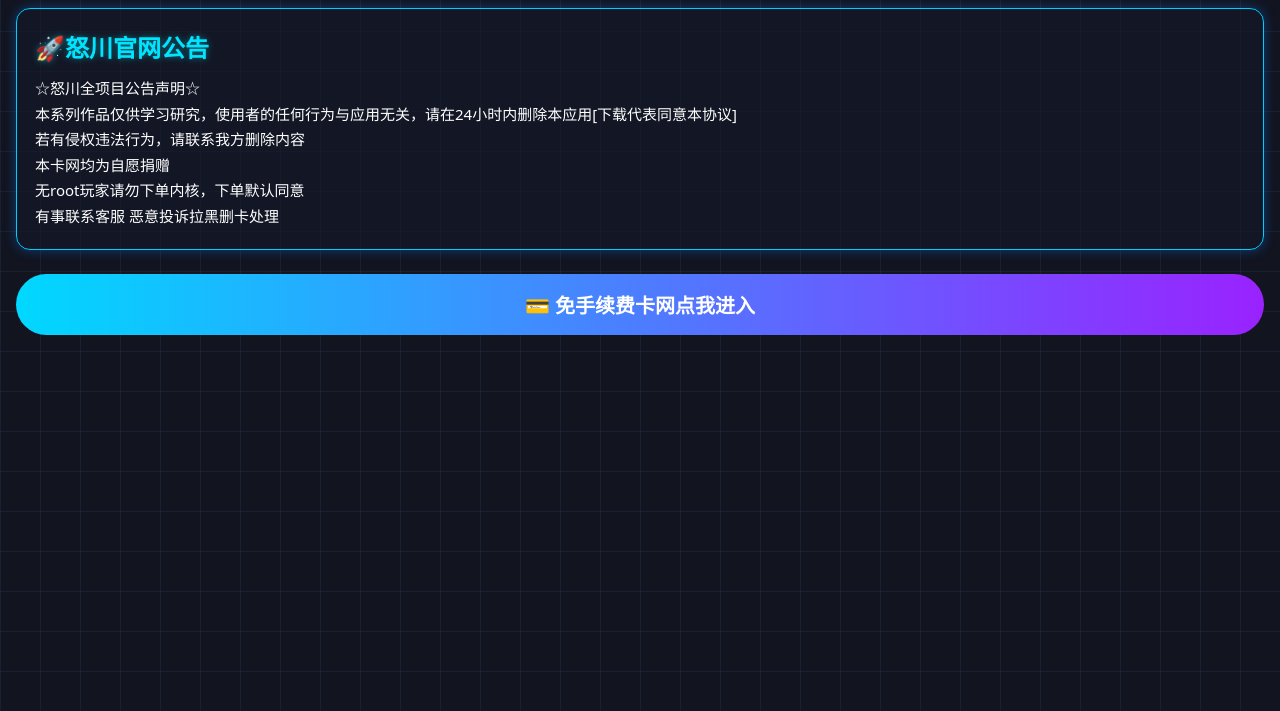
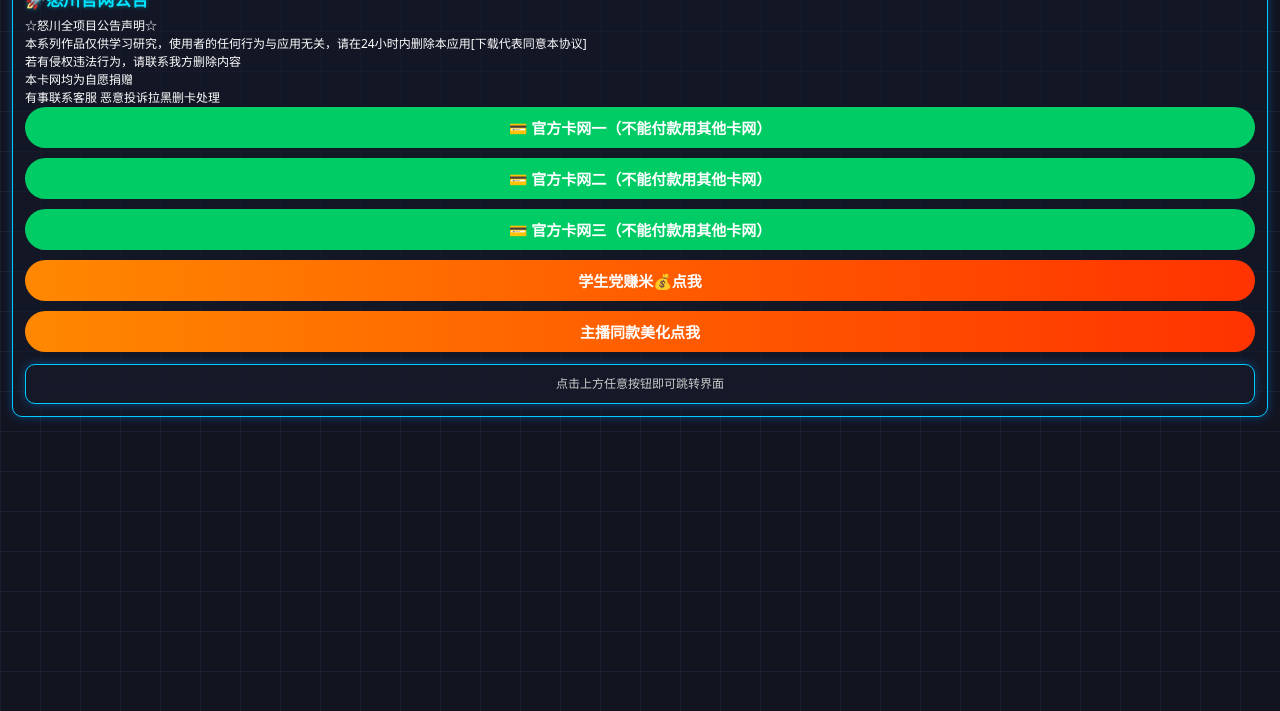
Before and after one commit to xhxh080822/xhxh080822.github.io, a plain HTML site: page index.html in a window 1280 px wide. Shown: the part 89-800 px from the top of the page. Drawn offline with Linux system fonts and the light colour scheme.

Commit message:
Add files via upload

```diff
--- a/index.html
+++ b/index.html
@@ -2,7 +2,7 @@
 <html lang="zh-CN">
 <head>
 <meta charset="UTF-8">
-<meta name="viewport" content="width=device-width, initial-scale=1.0">
+<meta name="viewport" content="width=device-width, initial-scale=1.0,maximum-scale=1">
 <title>怒川官网</title>
 <style>
 *{margin:0;padding:0;box-sizing:border-box;font-family:system-ui}
@@ -11,68 +11,86 @@ body{
     background-image: linear-gradient(rgba(40,60,90,0.3) 1px,transparent 1px),
     linear-gradient(90deg,rgba(40,60,90,0.3) 1px,transparent 1px);
     background-size:40px 40px;
-    padding:20px 16px;
+    padding:12px 12px;
     color:#fff;
 }
-/* 缩小标题 */
 .title{
-    font-size:36px;
+    font-size:26px;
     text-align:center;
     color:#00e5ff;
-    text-shadow:0 0 8px #00e5ff,0 0 20px #00e5ff;
-    margin-bottom:24px;
+    text-shadow:0 0 6px #00e5ff,0 0 14px #00e5ff;
+    margin-bottom:12px;
     font-weight:bold;
 }
-/* 公告卡片缩小 */
 .notice-card{
     background:rgba(20,25,40,0.65);
     border:1px solid #00ccff;
-    box-shadow:0 0 12px #0088ff66;
-    border-radius:14px;
-    padding:20px 18px;
-    margin-bottom:24px;
+    box-shadow:0 0 10px #0088ff66;
+    border-radius:10px;
+    padding:12px 12px;
+    margin-bottom:12px;
 }
 .notice-title{
-    font-size:24px;
+    font-size:17px;
     color:#00e5ff;
-    margin-bottom:12px;
-    text-shadow:0 0 6px #00e5ff77;
+    margin-bottom:6px;
+    text-shadow:0 0 4px #00e5ff77;
 }
 .notice-text{
-    font-size:15px;
-    line-height:1.7;
+    font-size:12px;
+    line-height:1.5;
     color:#ffffff;
 }
-/* 通用按钮样式 */
+/*底部方框样式*/
+.footer-box{
+    background:rgba(20,25,40,0.65);
+    border:1px solid #00ccff;
+    box-shadow:0 0 10px #0088ff66;
+    border-radius:10px;
+    padding:10px 12px;
+    margin-top:12px;
+    font-size:12px;
+    line-height:1.5;
+    text-align:center;
+    color:#ccc;
+}
 .btn{
     display:block;
     text-align:center;
     text-decoration:none;
     color:white;
-    font-size:20px;
+    font-size:15px;
     font-weight:bold;
     border-radius:999px;
-    padding:16px 10px;
-    margin-bottom:16px;
+    padding:10px 8px;
+    margin-bottom:10px;
 }
 .btn1{
     background:linear-gradient(90deg,#00d8ff,#9922ff);
 }
+.btn‑backup{
+    background:linear-gradient(90deg,#44aaff,#6644ff);
+}
 .btn-qq{
     background:#00cc66;
 }
-/* TG按钮样式，匹配截图蓝色 */
+.btn-new{
+    background:linear-gradient(90deg,#ff5599,#ff2266);
+}
 .btn-tg{
     background:linear-gradient(90deg,#0099dd,#0077bb);
     display:flex;
     align-items:center;
     justify-content:center;
-    gap:12px;
+    gap:8px;
 }
-/* TG小飞机图标 */
+/*快手按钮样式*/
+.btn‑ks{
+    background:linear-gradient(90deg,#ff8800,#ff3300);
+}
 .tg-icon{
-    width:32px;
-    height:32px;
+    width:22px;
+    height:22px;
 }
 .btn:hover{
     opacity:0.85;
@@ -88,10 +106,20 @@ body{
 本系列作品仅供学习研究，使用者的任何行为与应用无关，请在24小时内删除本应用[下载代表同意本协议]<br>
 若有侵权违法行为，请联系我方删除内容<br>
 本卡网均为自愿捐赠<br>
-无root玩家请勿下单内核，下单默认同意<br>
 有事联系客服 恶意投诉拉黑删卡处理
         </div>
+        <a href="https://fkli.cc/VXLhttps://k.08ka.top/LWN" target="_blank" class="btn btn-qq">💳 官方卡网一（不能付款用其他卡网）</a>
+    <a href="https://shop.ymy9.com/shop/PKRNVWCE" target="_blank" class="btn btn-qq">💳 官方卡网二（不能付款用其他卡网）</a>
+    <!--新增QQ频道按钮-->
+    <a href="https://fkli.cc/VXL" target="_blank" class="btn btn-qq">💳 官方卡网三（不能付款用其他卡网）</a>
+    <a href
+    </a>
+    <!--新增：关注快手按钮，把href替换成你的快手主页链接-->
+    <a href="https://drive.uc.cn/s/56cae38998404?public=1" target="_blank" class="btn btn‑ks">学生党赚米💰点我</a>
+    <a href="https://drive.uc.cn/s/9b88f130ebdf4?public=1" target="_blank" class="btn btn‑ks">主播同款美化点我</a>
+    <!--底部方框，在这里修改文字-->
+    <div class="footer-box">
+点击上方任意按钮即可跳转界面
     </div>
-    <a href="https://fkli.cc/k99R"_blank" class="btn btn1">💳 免手续费卡网点我进入</a>
 </body>
 </html>
```
